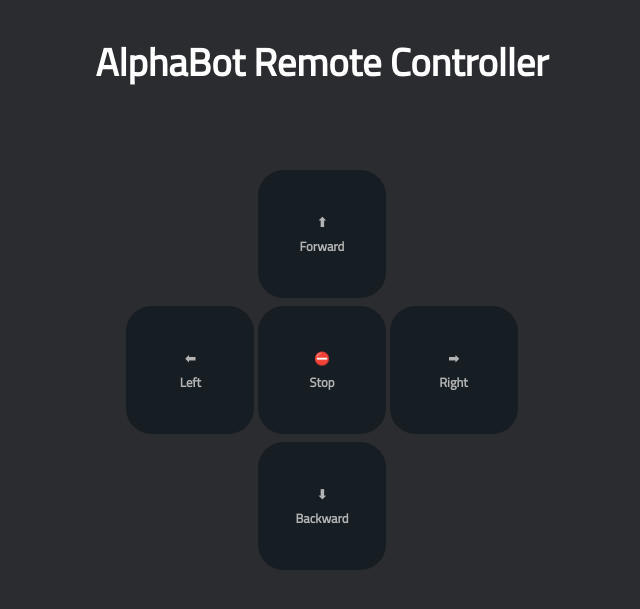
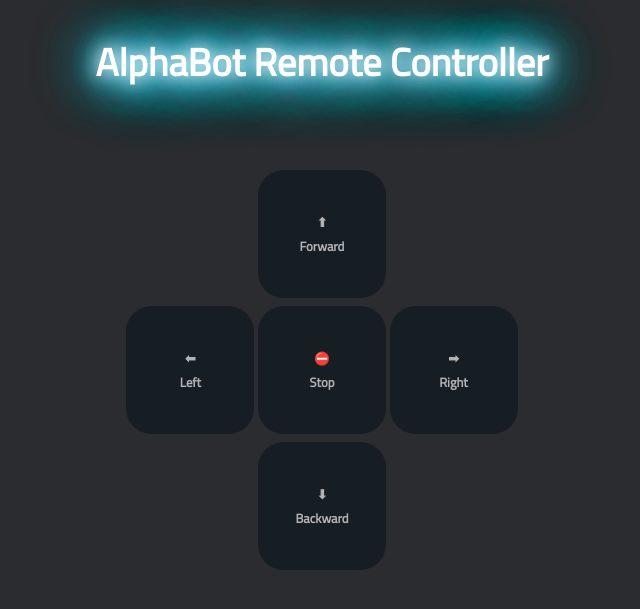
Before and after one commit to NicoloMaffi/AlphaBot_HTTP, a Flask app: page / in a window 1280 px wide. Shown: the top 609 px of the page, without its empty margins (318-958 px from the left). Run offline with Flask 2, Linux system fonts and the light colour scheme.

Commit message:
Update style.css

```diff
--- a/static/style.css
+++ b/static/style.css
@@ -13,12 +13,12 @@ h1 {
     animation: neon 1s ease-in-out infinite alternate;
 }
 
-/*@-webkit-keyframes neon {
+@-webkit-keyframes neon {
     from {
         text-shadow:
             0 0 10px #ffffff,
             0 0 20px #ffffff,
-            0 0 30px #00cbe6, /*#e60073*//*
+            0 0 30px #00cbe6,
             0 0 40px #00cbe6,
             0 0 50px #00cbe6,
             0 0 60px #00cbe6,
@@ -26,14 +26,14 @@ h1 {
     } to {
         text-shadow:
             0 0 20px #ffffff,
-            0 0 30px #4dd5ff, /*#ff4da6*//*
+            0 0 30px #4dd5ff,
             0 0 40px #4dd5ff,
             0 0 50px #4dd5ff,
             0 0 60px #4dd5ff,
             0 0 70px #4dd5ff,
             0 0 80px #4dd5ff;
     }
-}*/
+}
 
 div {
     margin-left: auto;
```
